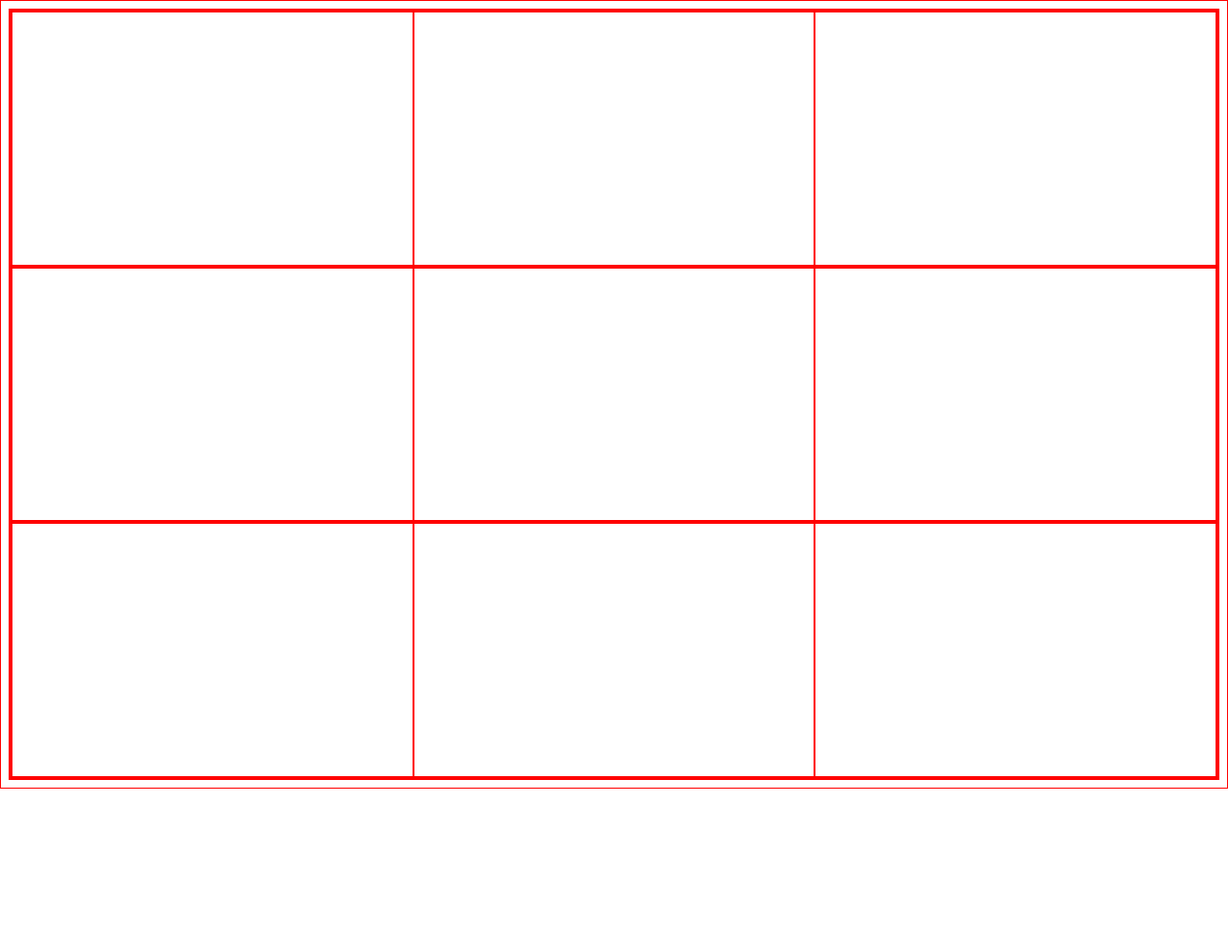
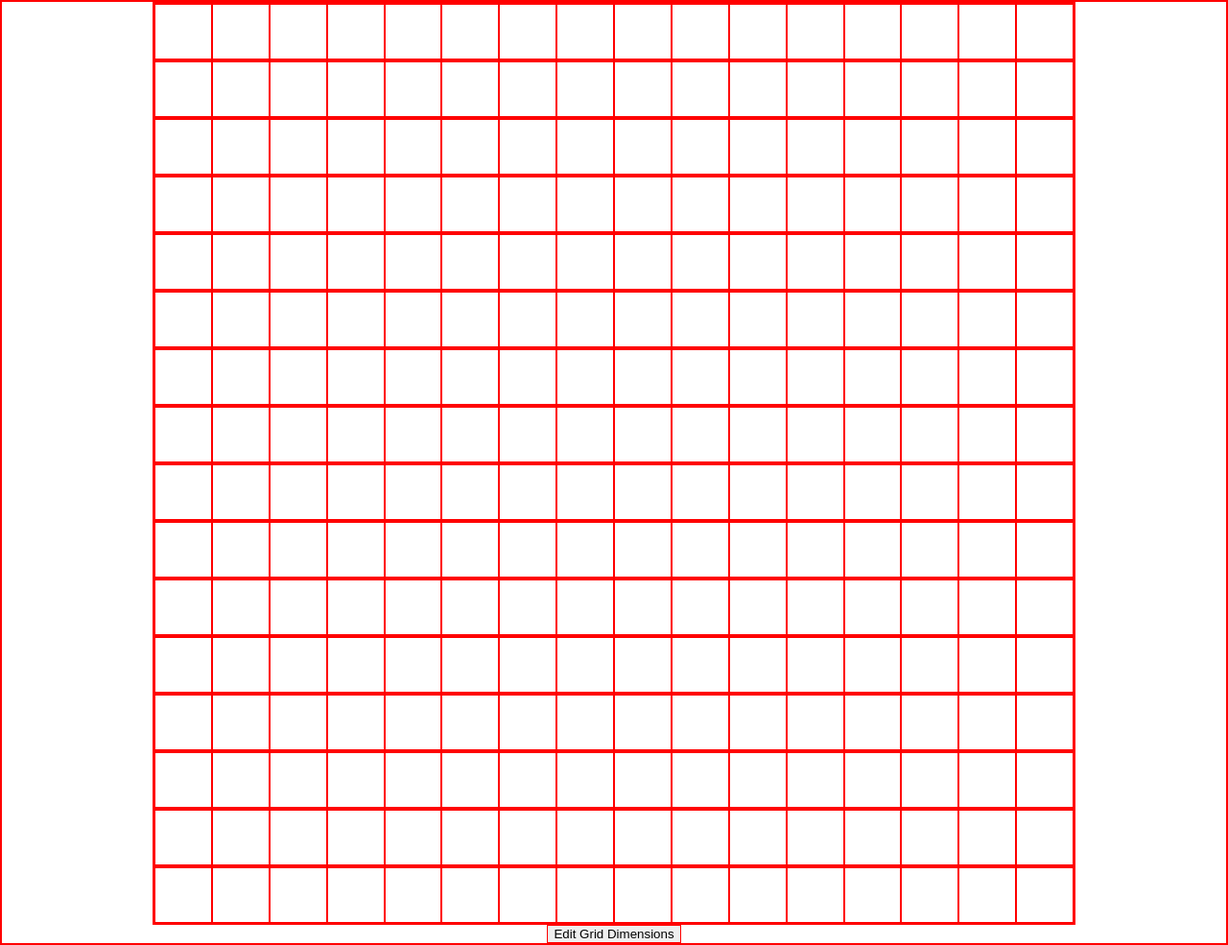
Before and after one commit to NoelVerduzco/etch-a-sketch, a plain HTML site: page index.html in a window 1280 px wide. Shown: the whole page at 96% size. Before the commit the page ends 822 px from the top, so only its background shows below. Drawn offline with Linux system fonts and the light colour scheme.

Commit message:
Add logic for grid coloring on mouseover

```diff
--- a/index.html
+++ b/index.html
@@ -10,5 +10,6 @@
 </head>
 <body>
     <div class="pixels"></div>
+    <button id="gridBtn">Edit Grid Dimensions</button>
 </body>
 </html>
--- a/script.js
+++ b/script.js
@@ -1,14 +1,24 @@
-// choose N number of rows and columns
-// create N container divs with N boxes in each
+// GET USER GRID SIZE
+
+
+const gridBtn = document.querySelector('#gridBtn');
+
+gridBtn.addEventListener('click', function() {
+
+});
+
+// CREATE GRID
 
 const pixels = document.querySelector('.pixels');
 
 const fragment = document.createDocumentFragment();
 
-for (let row = 0; row < 3; row++) {
+let gridLength = 16;
+
+for (let row = 0; row < gridLength; row++) {
     const divRow = document.createElement('div');
     divRow.classList.add('row');
-    for (let col = 0; col < 3; col++) {
+    for (let col = 0; col < gridLength; col++) {
         const divCol = document.createElement('div');
         divCol.classList.add('col');
         divRow.appendChild(divCol);
@@ -16,4 +26,14 @@ for (let row = 0; row < 3; row++) {
     fragment.appendChild(divRow);
 }
 
+// COLOR BOXES
+
 pixels.appendChild(fragment);
+
+const cols = document.querySelectorAll('.col');
+
+cols.forEach( (box) => {
+    box.addEventListener('mouseover', function() {
+        this.style.backgroundColor = 'green';
+    });
+});
--- a/style.css
+++ b/style.css
@@ -1,15 +1,21 @@
 * {
     border: 1px red solid;
+    margin: 0;
 }
 
 body {
     min-height: 100vh;
+    display: flex;
+    flex-direction: column;
+    justify-content: flex-start;
+    align-items: center;
 }
 
 .pixels {
     display: flex;
     flex-direction: column;
-    min-height: 100vh;
+    height: 960px;
+    width: 960px;
 }
 
 .row {
```
